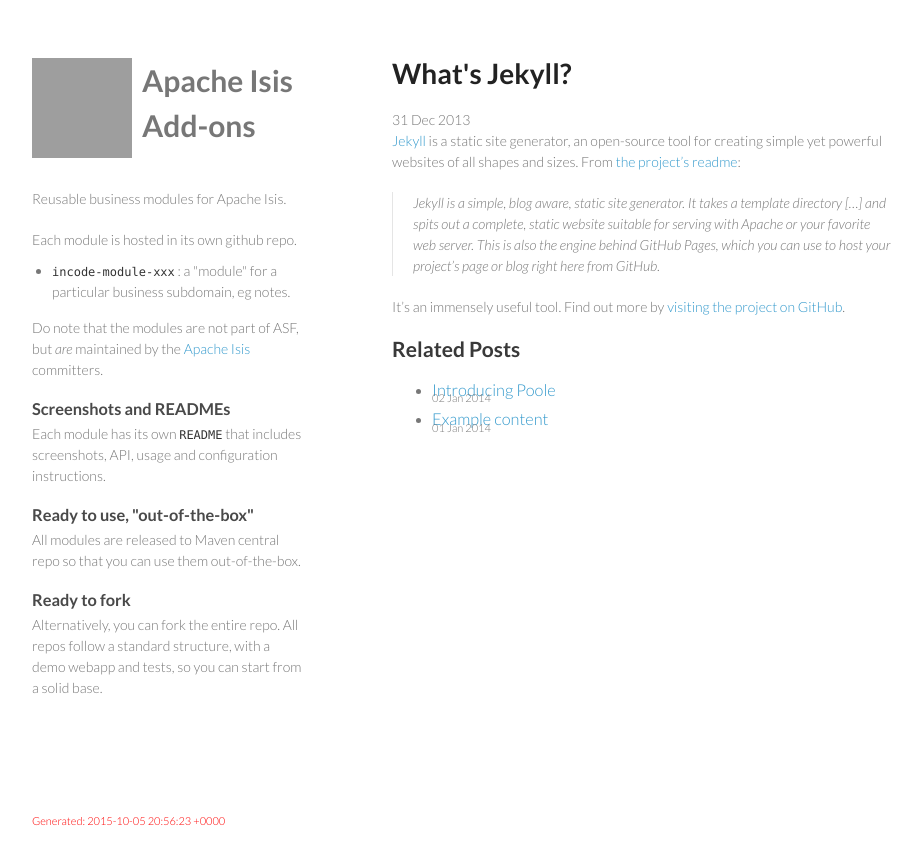
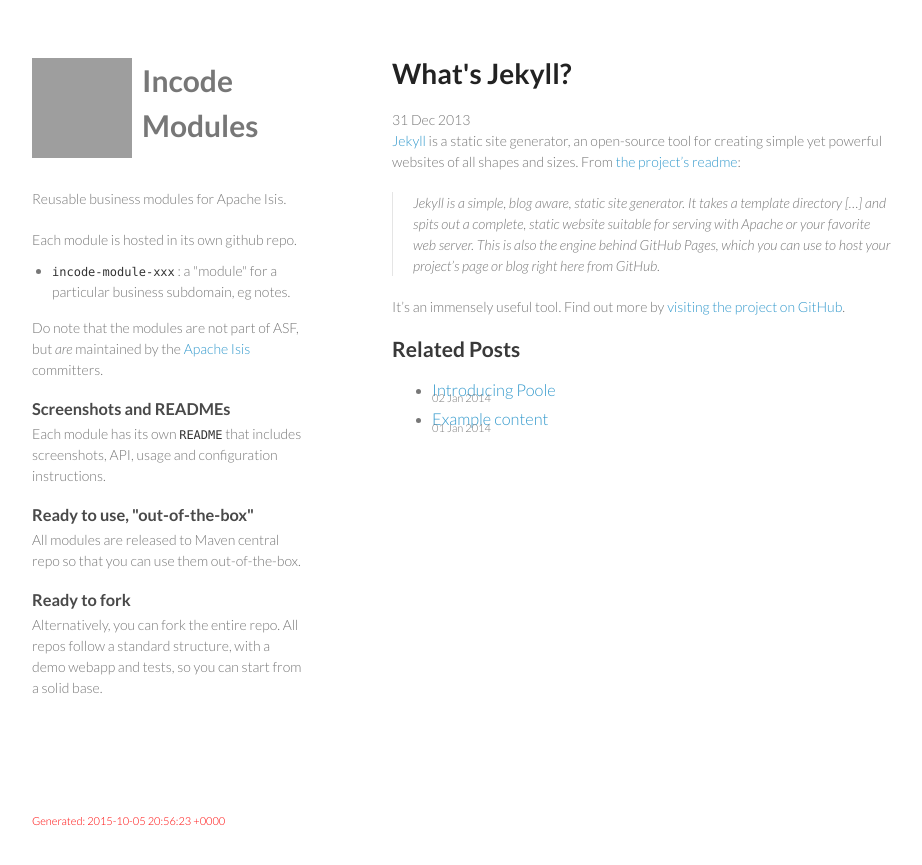
Before and after one commit to incodehq/incode.github.io, a Jekyll site: the page built from _posts/2013-12-31-whats-jekyll.md, in a window 1280 px wide. Shown: the top 865 px of the page, without its empty margins (178-1100 px from the left). Built offline with Jekyll 4.4.1, drawn with Linux system fonts in a browser that asks for light colours; Markdown is read by kramdown in place of the engine named in the settings; grey boxes are pictures that could not be loaded.

Commit message:
initial take-on

```diff
--- a/_config.yml
+++ b/_config.yml
@@ -6,7 +6,7 @@
 permalink:        pretty
 
 # Setup
-title:            Apache Isis Add-ons
+title:            Incode Modules
 tagline:          Reusable business modules for Apache Isis.
 url:              http://incodehq.github.io
 #url:              http://catalog.incode.org
```
